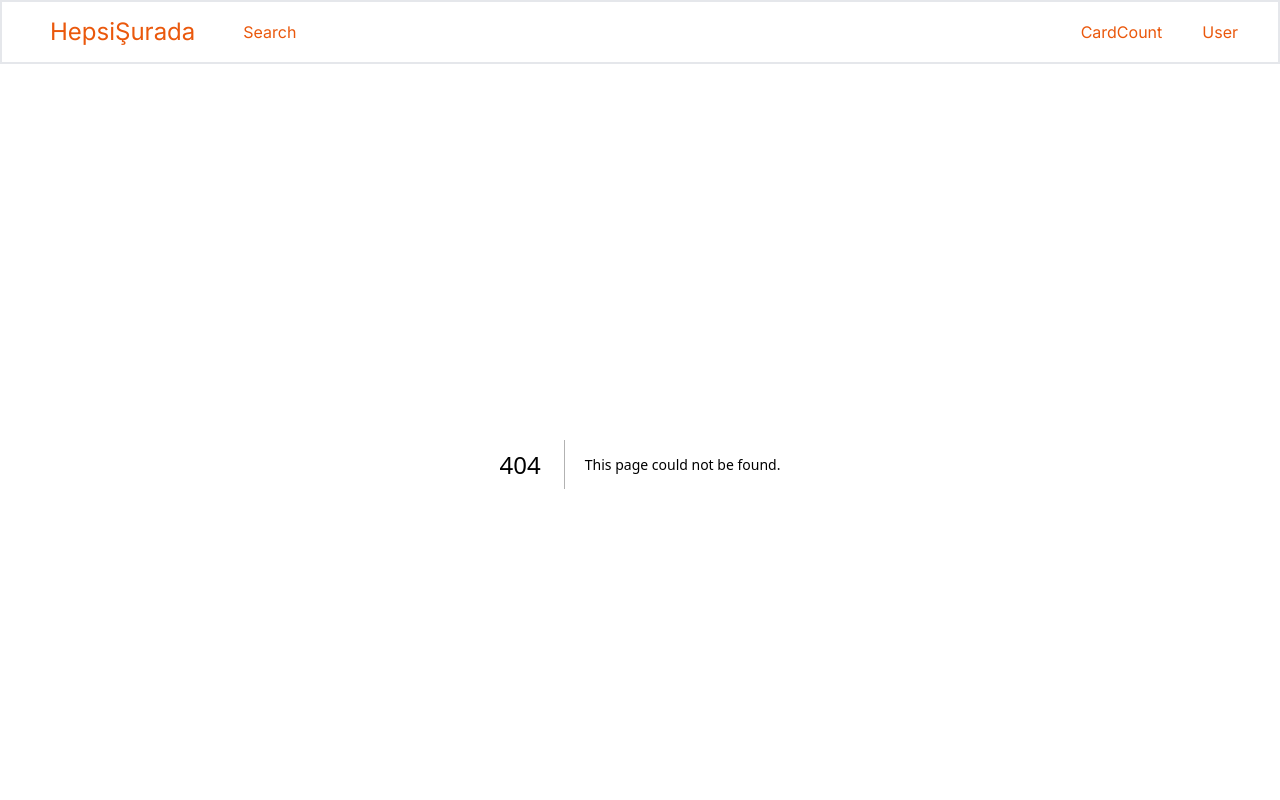
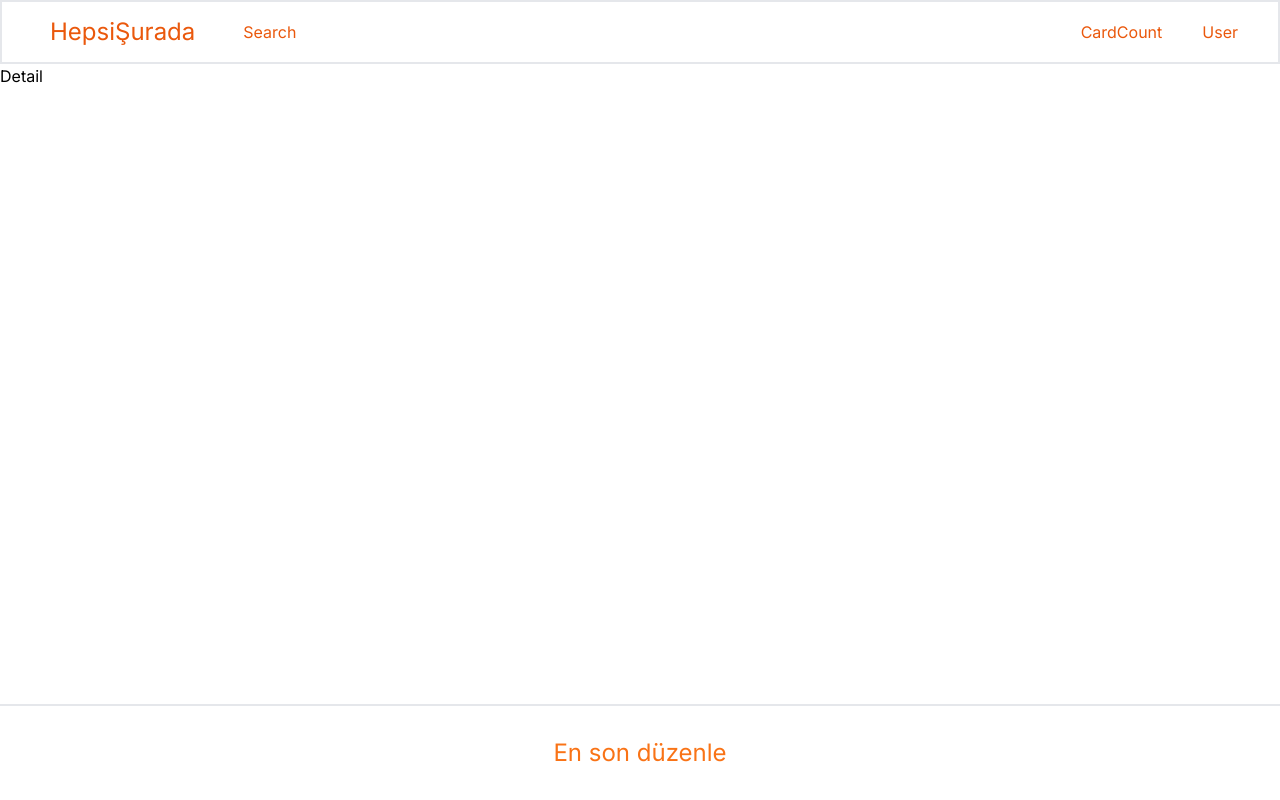
Before and after one commit to hakanduyar/eticaret, a Next.js app: page /product/1 in a window 1280 px wide. Before the commit this address had no page. Shown: the top 800 px of the page. Built offline with nearby package versions, Linux system fonts and the light colour scheme.

Commit message:
- Created Detail component - Added DetailProps type with optional productId field - Extracted productId from params in Detail component

```diff
--- /dev/null
+++ b/app/product/[productId]/page.tsx
@@ -0,0 +1,12 @@
+import React from "react";
+
+type DetailProps = {
+  productId?: string;
+};
+
+const Detail = ({ params }: { params: DetailProps }) => {
+  const { productId } = params;
+  return <div>Detail</div>;
+};
+
+export default Detail;
```
